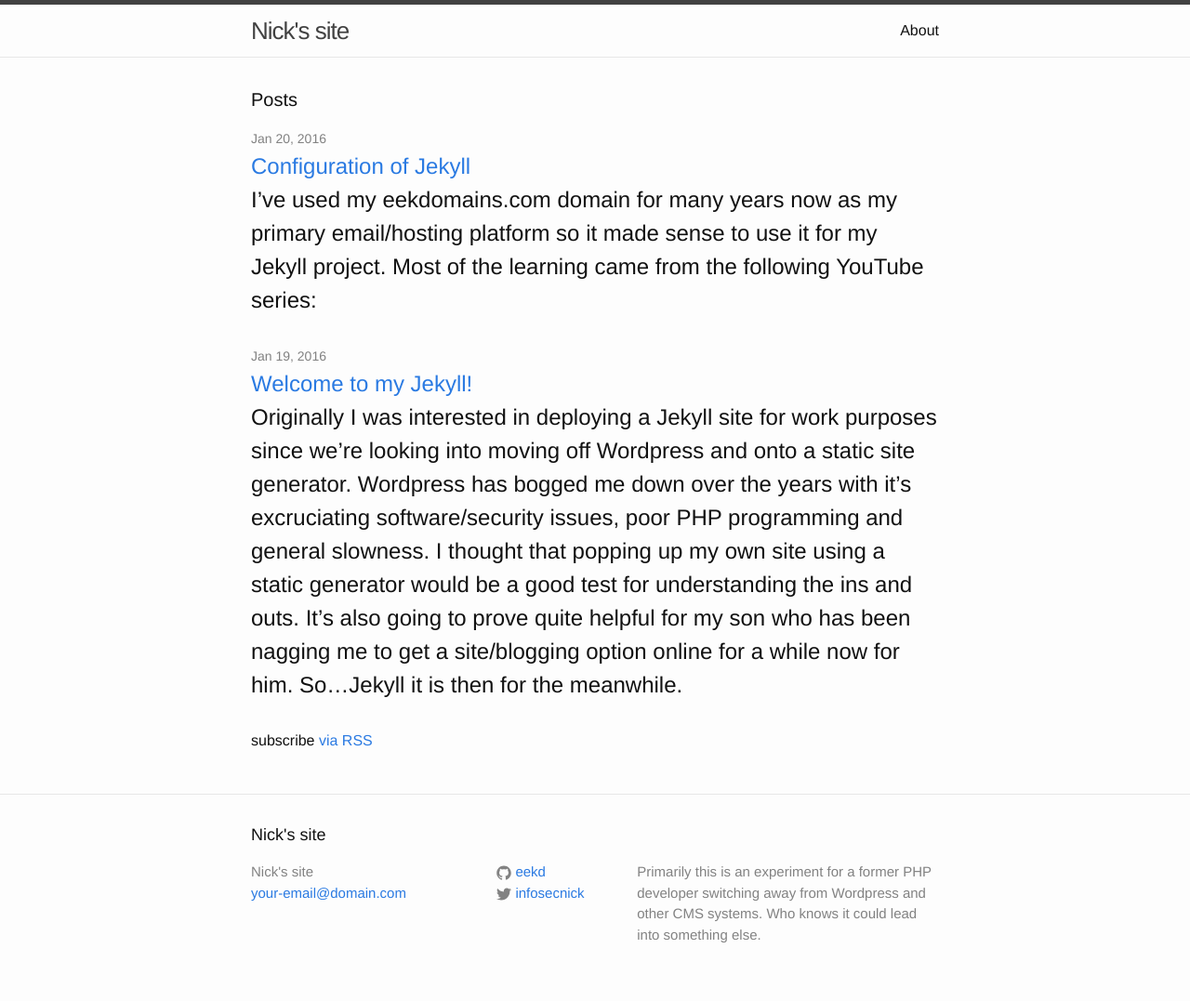
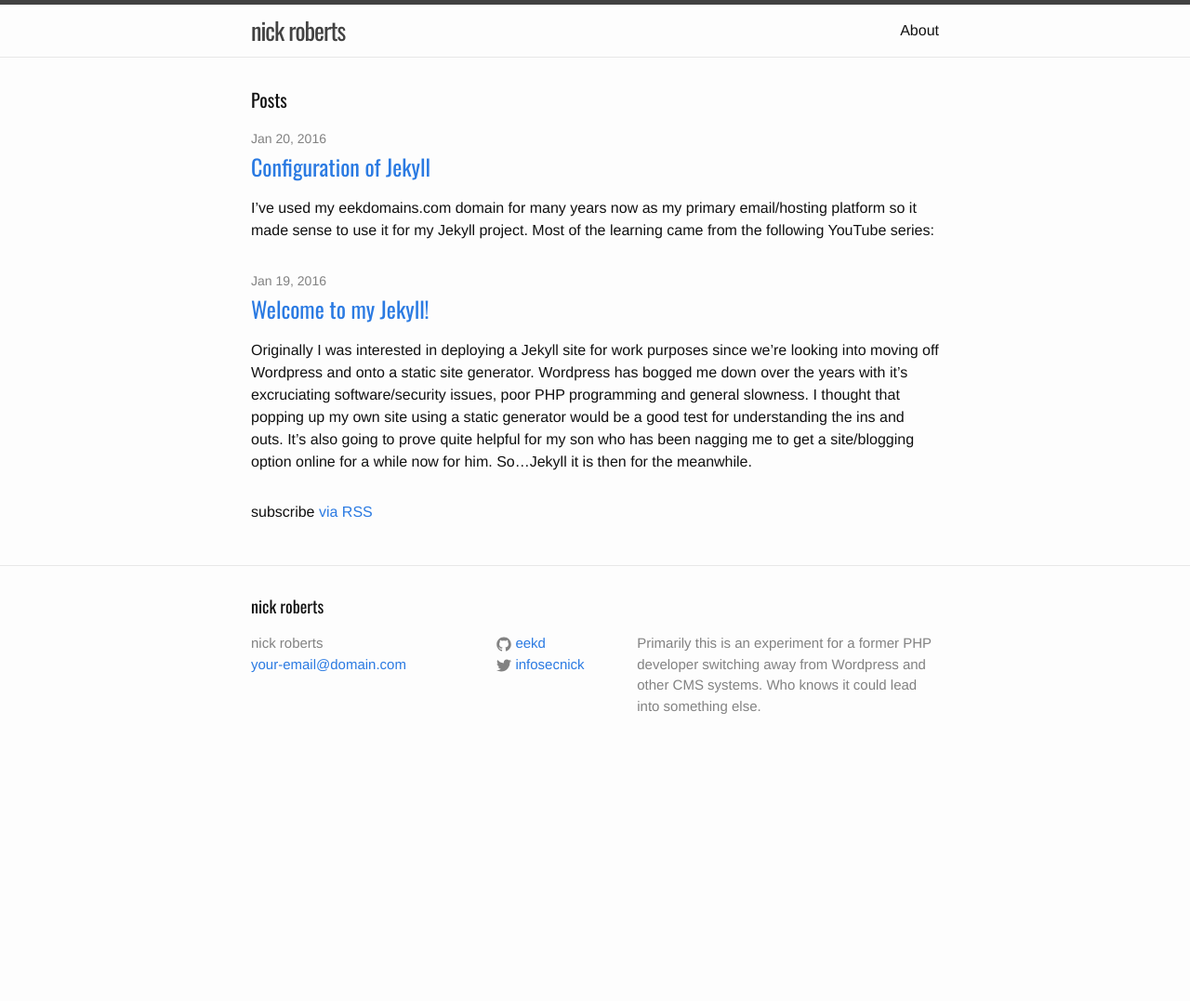
Before and after one commit to eekd/eekdomains, a Jekyll site: the page built from index.html, in a window 1280 px wide. Shown: the whole page at 93% size. Built offline with Jekyll 4.4.1, drawn with Linux system fonts in a browser that asks for light colours; after the commit the page ends 900 px from its top, so only the background shows below that.

Commit message:
changed font settings and some small style changes

```diff
--- a/_config.yml
+++ b/_config.yml
@@ -6,7 +6,7 @@
 # 'jekyll serve'. If you change this file, please restart the server process.
 
 # Site settings
-title: Nick's site
+title: nick roberts
 email: your-email@domain.com
 description: > # this means to ignore newlines until "baseurl:"
   Primarily this is an experiment for a former PHP developer switching away from
--- a/css/main.scss
+++ b/css/main.scss
@@ -2,7 +2,7 @@
 # Only the main Sass file needs front matter (the dashes are enough)
 ---
 @charset "utf-8";
-
+@import url(https://fonts.googleapis.com/css?family=Oswald);
 
 
 // Our variables
@@ -11,6 +11,8 @@ $base-font-size:   16px;
 $base-font-weight: 400;
 $small-font-size:  $base-font-size * 0.875;
 $base-line-height: 1.5;
+
+$header-font: "Oswald", sans-serif;
 
 $spacing-unit:     30px;
 
@@ -28,7 +30,9 @@ $content-width:    800px;
 $on-palm:          600px;
 $on-laptop:        800px;
 
-
+.site-title, h1,h2,h3,h4 {
+    font-family: $header-font;
+}
 
 // Use media queries like this:
 // @include media-query($on-palm) {
--- a/index.html
+++ b/index.html
@@ -13,8 +13,8 @@ layout: default
 
         <h2>
           <a class="post-link" href="{{ post.url | prepend: site.baseurl }}">{{ post.title }}</a>
+        </h2>
           {{ post.excerpt }}
-        </h2>
       </li>
     {% endfor %}
   </ul>
```
